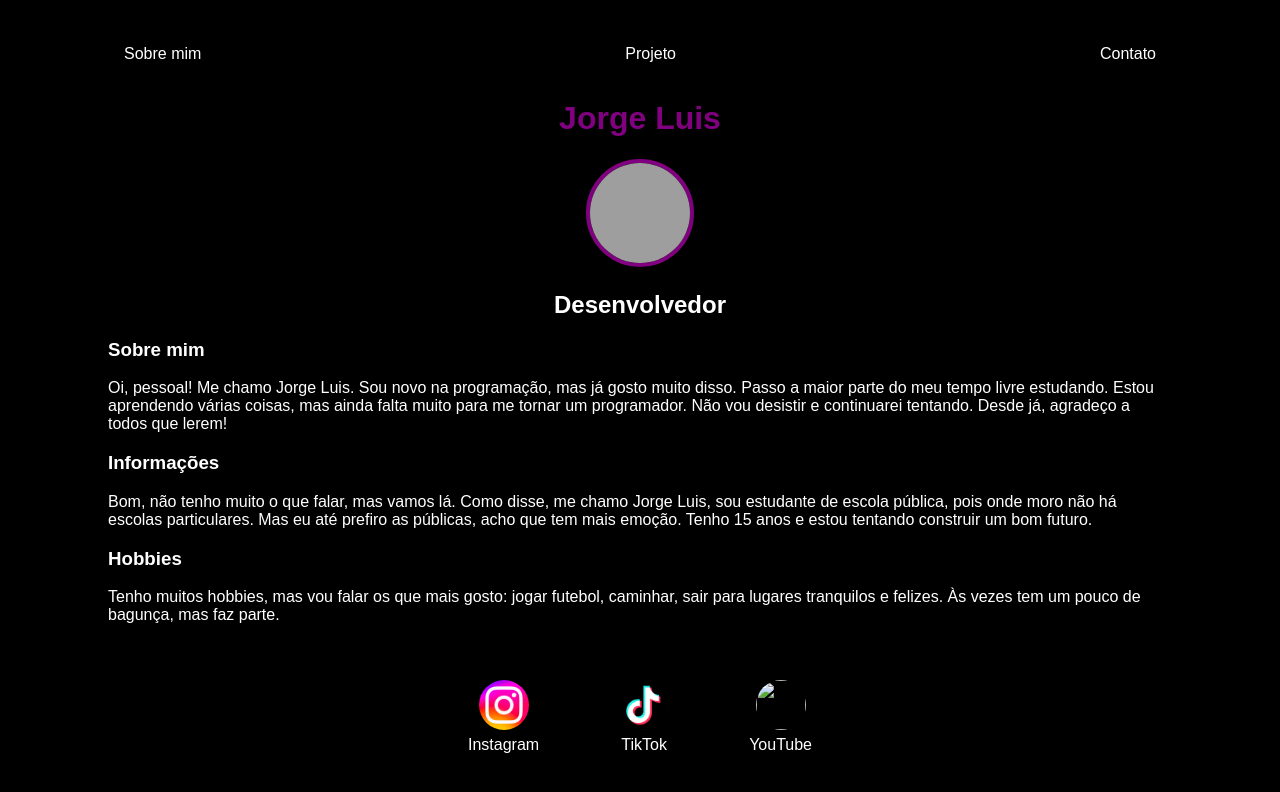
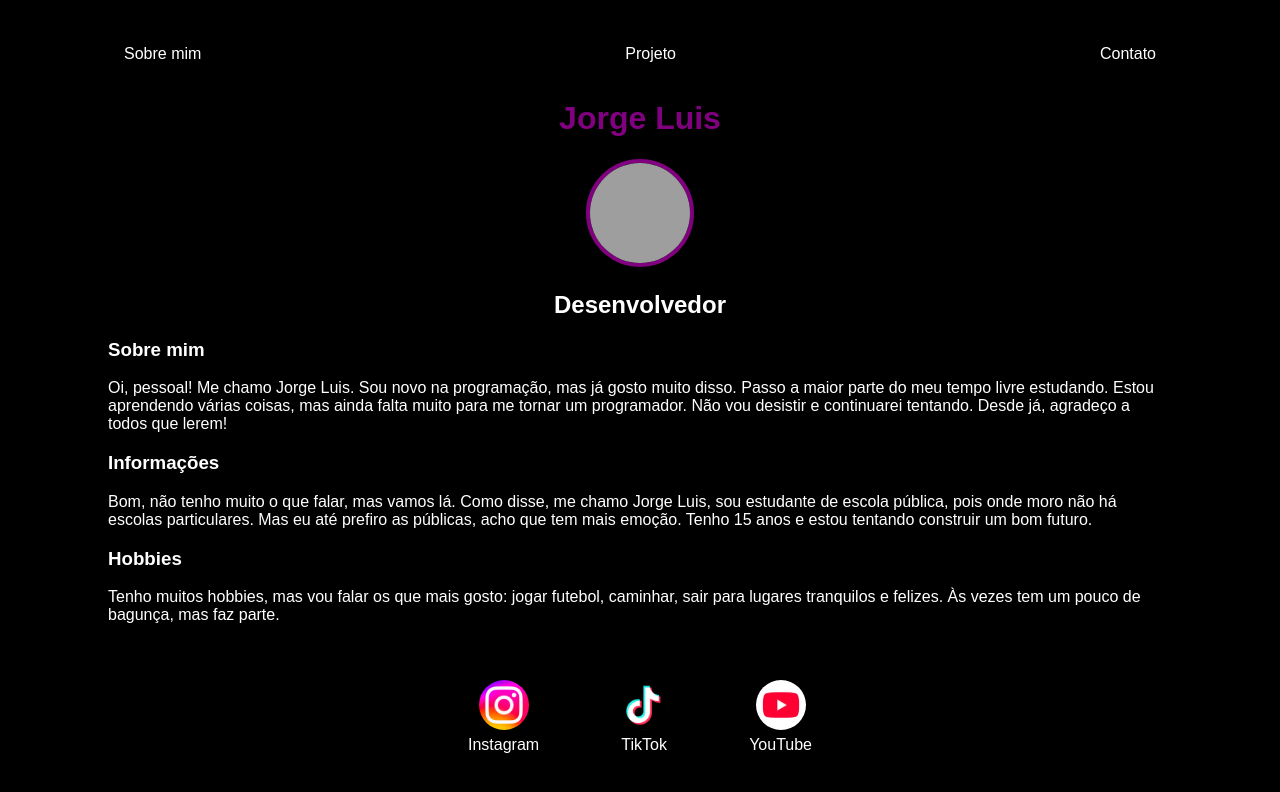
Before and after one commit to Jorgedev952/Meu-saite, a plain HTML site: page index.html in a window 1280 px wide. Drawn offline with Linux system fonts and the light colour scheme; grey boxes are pictures that could not be loaded; files whose address does not match are found by name.

Commit message:
Update index.html

```diff
--- a/index.html
+++ b/index.html
@@ -64,7 +64,7 @@
       </a>
 
       <a href="https://www.youtube.com/@JorgeLuis-f6x" target="_blank" rel="noopener noreferrer">
-        <img src="./img/YouTube.jpg">
+        <img src="./YouTube.jpg">
         <p>YouTube</p>
       </a>
     </footer>
```
